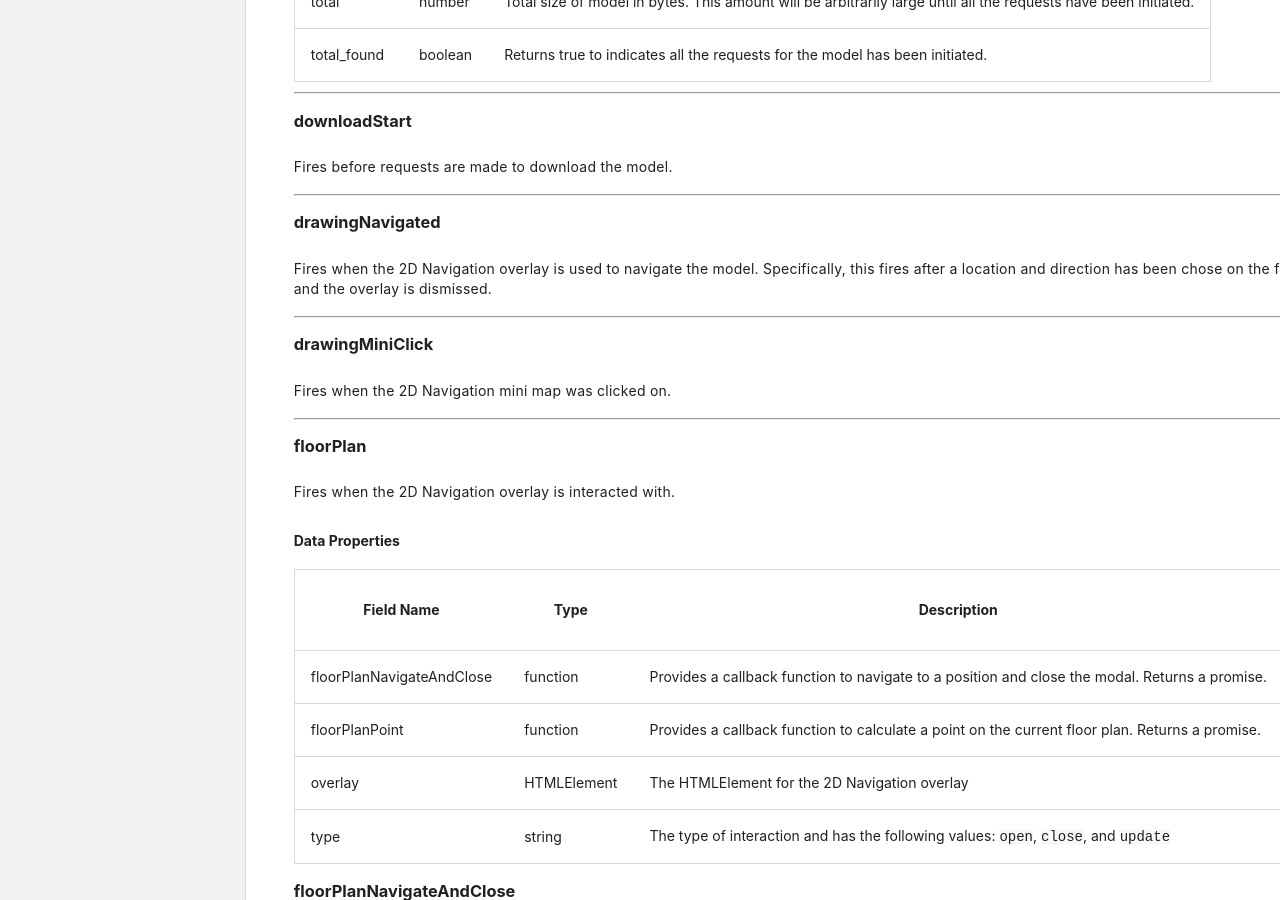
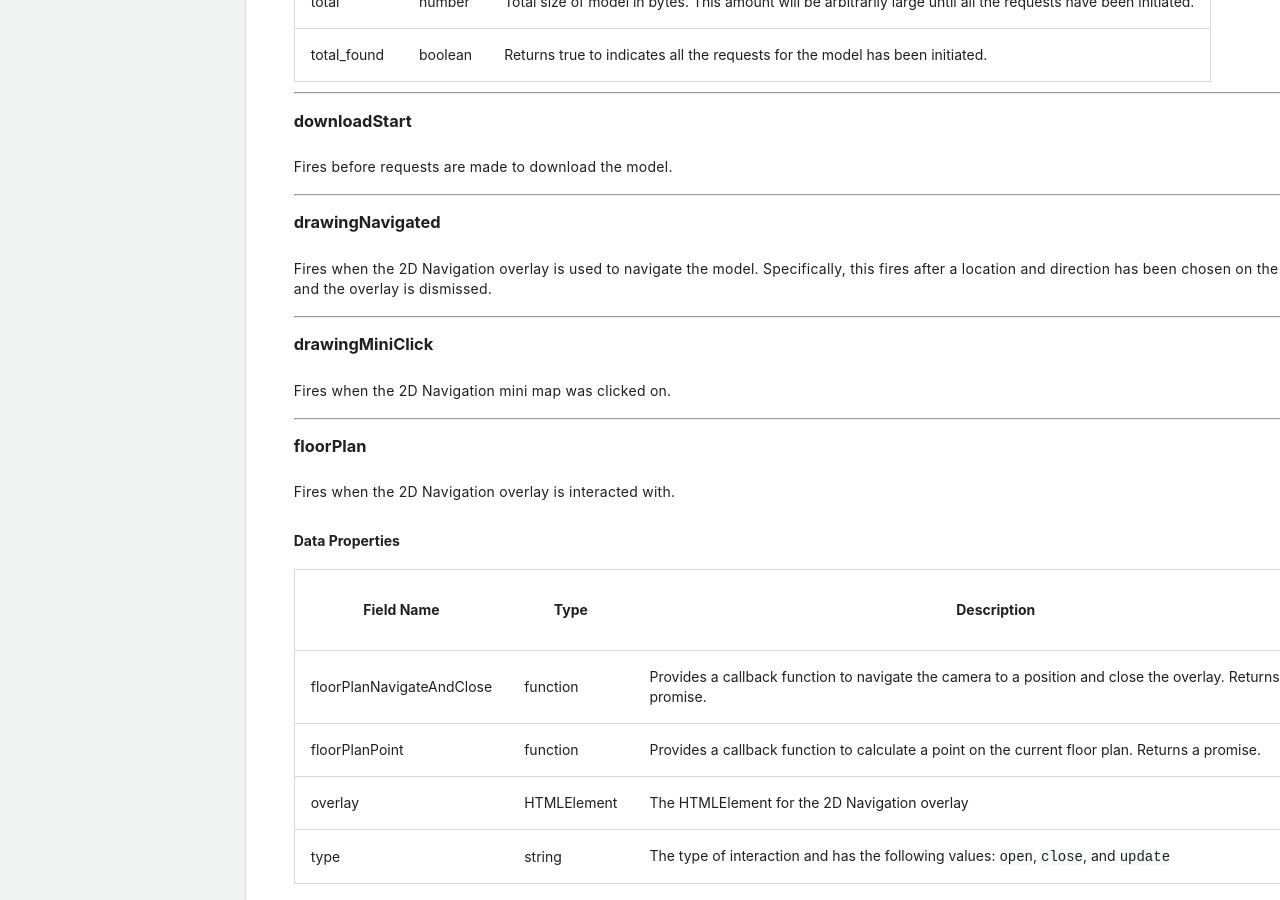
Before and after one commit to procore/documentation, a Jekyll site: the page built from other_procore_apis/bim_web_viewer.md, in a window 1280 px wide and 900 px high, scrolled down 18613 px. Built offline with Jekyll 4.4.1, drawn with Linux system fonts in a browser that asks for light colours.

Commit message:
saving work: another small fix

```diff
--- a/other_procore_apis/bim_web_viewer.md
+++ b/other_procore_apis/bim_web_viewer.md
@@ -933,7 +933,7 @@ Fires before requests are made to download the model.
 
 <p class="heading-link-container"><a class="heading-link" href="#drawingnavigated"></a></p>
 
-Fires when the 2D Navigation overlay is used to navigate the model. Specifically, this fires after a location and direction has been chose on the floor plan and the overlay is dismissed.
+Fires when the 2D Navigation overlay is used to navigate the model. Specifically, this fires after a location and direction has been chosen on the floor plan and the overlay is dismissed.
 
 ---
 
@@ -953,12 +953,12 @@ Fires when the 2D Navigation overlay is interacted with.
 
 #### Data Properties
 
-| Field Name                | Type        | Description                                                                                     |
-| ------------------------- | ----------- | ----------------------------------------------------------------------------------------------- |
-| floorPlanNavigateAndClose | function    | Provides a callback function to navigate to a position and close the modal. Returns a promise.  |
-| floorPlanPoint            | function    | Provides a callback function to calculate a point on the current floor plan. Returns a promise. |
-| overlay                   | HTMLElement | The HTMLElement for the 2D Navigation overlay                                                   |
-| type                      | string      | The type of interaction and has the following values: `open`, `close`, and `update`             |
+| Field Name                | Type        | Description                                                                                                 |
+| ------------------------- | ----------- | ----------------------------------------------------------------------------------------------------------- |
+| floorPlanNavigateAndClose | function    | Provides a callback function to navigate the camera to a position and close the overlay. Returns a promise. |
+| floorPlanPoint            | function    | Provides a callback function to calculate a point on the current floor plan. Returns a promise.             |
+| overlay                   | HTMLElement | The HTMLElement for the 2D Navigation overlay                                                               |
+| type                      | string      | The type of interaction and has the following values: `open`, `close`, and `update`                         |
 
 ### floorPlanNavigateAndClose
 
```
